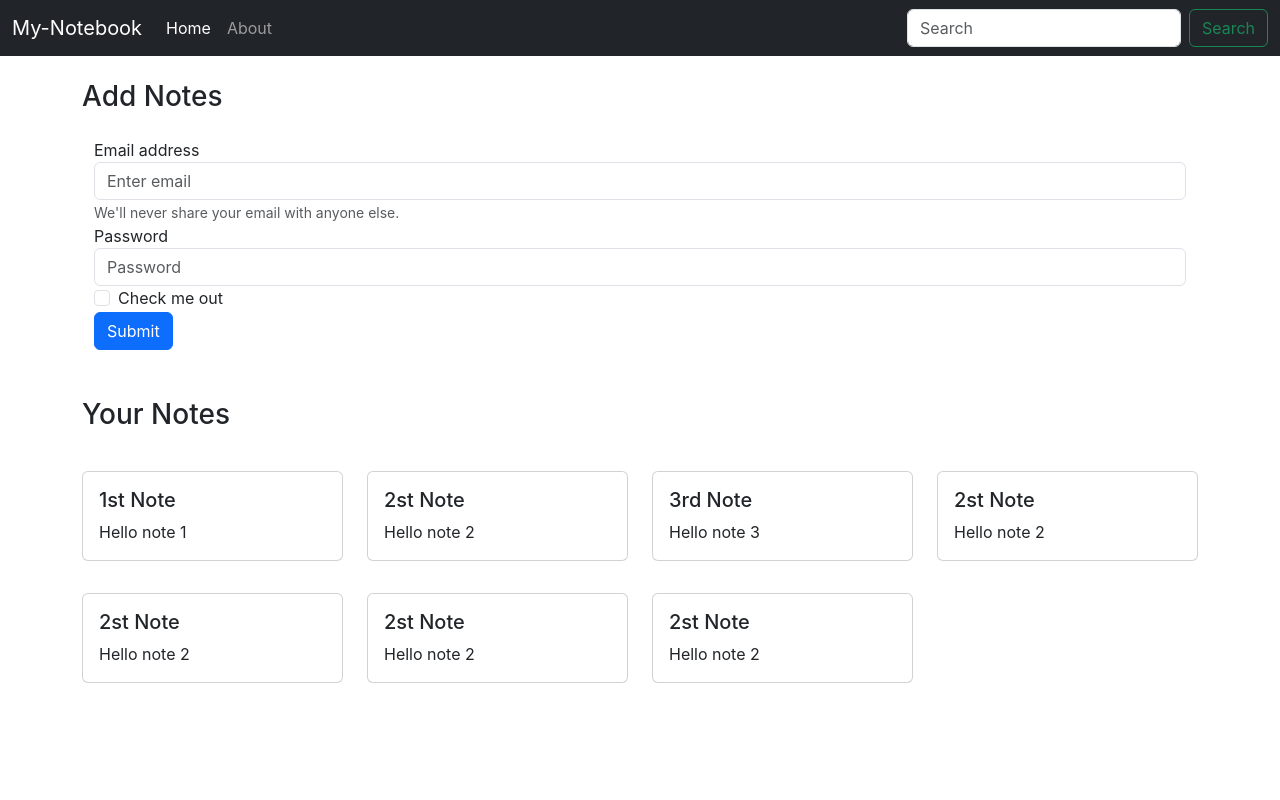
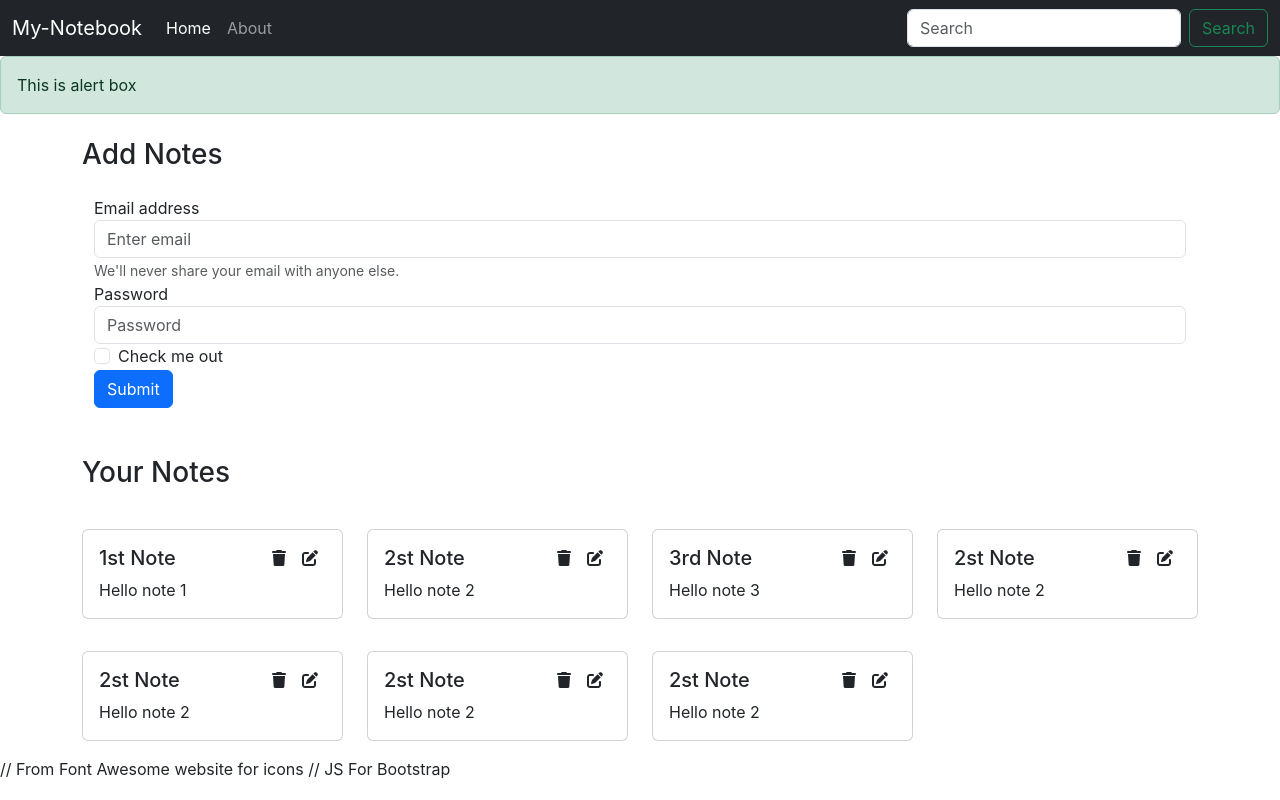
Before and after one commit to dev-ishaan/MERN-project, a React (Create React App) app in the folder my-notebook/: page / in a window 1280 px wide. Built offline with nearby package versions, Linux system fonts and the light colour scheme.

Commit message:
Using Font Awesome for icons

```diff
--- a/my-notebook/public/index.html
+++ b/my-notebook/public/index.html
@@ -41,6 +41,9 @@
       To begin the development, run `npm start` or `yarn start`.
       To create a production bundle, use `npm run build` or `yarn build`.
     -->
+      // From Font Awesome website for icons
+    <script src="https://kit.fontawesome.com/feac1efc1f.js" crossorigin="anonymous"></script>
+    // JS For Bootstrap
     <script src="https://cdn.jsdelivr.net/npm/bootstrap@5.3.3/dist/js/bootstrap.bundle.min.js" integrity="sha384-YvpcrYf0tY3lHB60NNkmXc5s9fDVZLESaAA55NDzOxhy9GkcIdslK1eN7N6jIeHz" crossorigin="anonymous"></script>
 
   </body>
--- a/my-notebook/src/App.js
+++ b/my-notebook/src/App.js
@@ -8,6 +8,7 @@ import Navbar from './components/Navbar';
 import Home from './components/Home';
 import About from './components/About';
 import NoteState from './context/notes/NoteState';
+import Alert from './components/Alert';
 
 function App() {
   return (
@@ -15,6 +16,7 @@ function App() {
       <NoteState>
         <Router>
           <Navbar/>
+          <Alert message="This is alert box" />
             <div className="container">
               <Routes>
                 <Route exact path="/" element={<Home />} />
--- /dev/null
+++ b/my-notebook/src/components/Alert.js
@@ -0,0 +1,13 @@
+import React from 'react'
+
+const Alert = (props) => {
+  return (
+    <div>
+        <div className="alert alert-success" role="alert">
+            {props.message}
+        </div>
+    </div>
+  )
+}
+
+export default Alert
--- a/my-notebook/src/components/Home.js
+++ b/my-notebook/src/components/Home.js
@@ -7,17 +7,17 @@ const Home = () => {
       <div className="container">
       <form className='my-4'>
           <div className="form-group">
-            <label for="exampleInputEmail1">Email address</label>
+            <label htmlFor="exampleInputEmail1">Email address</label>
             <input type="email" className="form-control" id="exampleInputEmail1" aria-describedby="emailHelp" placeholder="Enter email"/>
             <small id="emailHelp" className="form-text text-muted">We'll never share your email with anyone else.</small>
           </div>
           <div className="form-group">
-            <label for="exampleInputPassword1">Password</label>
+            <label htmlFor="exampleInputPassword1">Password</label>
             <input type="password" className="form-control" id="exampleInputPassword1" placeholder="Password"/>
           </div>
           <div className="form-check">
             <input type="checkbox" className="form-check-input" id="exampleCheck1"/>
-            <label className="form-check-label" for="exampleCheck1">Check me out</label>
+            <label className="form-check-label" htmlFor="exampleCheck1">Check me out</label>
           </div>
           <button type="submit" className="btn btn-primary">Submit</button>
       </form>
--- a/my-notebook/src/components/NoteItem.js
+++ b/my-notebook/src/components/NoteItem.js
@@ -4,10 +4,16 @@ const NoteItem = (props) => {
     const {notes} = props
   return (
     <div className='col-md-3 my-3'>
-      <div class="card">
-        <div class="card-body">
-            <h5 class="card-title">{notes.title}</h5>
-            <p class="card-text">{notes.description}</p>
+      <div className="card">
+        <div className="card-body">
+            <div className="d-flex justify-content-between">
+                <h5 className="card-title">{notes.title}</h5>
+                <div className="icons">
+                    <i className="fa-solid fa-trash mx-2"></i>
+                    <i className="fa-solid fa-pen-to-square mx-2"></i>
+                </div>
+            </div>
+            <p className="card-text">{notes.description}</p>
         </div>
         </div>
     </div>
--- a/my-notebook/src/components/Notes.js
+++ b/my-notebook/src/components/Notes.js
@@ -9,7 +9,8 @@ const Notes = () => {
     <div className="row">
       <h3 className="my-4">Your Notes</h3>
       {notes.map((notes) => {
-        return <NoteItem notes={notes}/>
+        // MongoDB fetch the id in for of "._id"
+        return <NoteItem key = {notes._id} notes={notes}/>
       })}
     </div>
   );
--- a/my-notebook/src/context/notes/NoteState.js
+++ b/my-notebook/src/context/notes/NoteState.js
@@ -5,7 +5,7 @@ const NoteState = (props) =>{
 
 const notesInitial = [
     {
-      "_id": "66748018490f3f7196d1c312",
+      "_id": "6674801849230f3f7196d1c312",
       "user": "66707f56a8deb946e39260f1",
       "title": "1st Note",
       "description": "Hello note 1",
@@ -14,7 +14,7 @@ const notesInitial = [
       "__v": 0
     },
     {
-      "_id": "667b0aab887721c268209e78",
+      "_id": "667b0aab88714721c268209e78",
       "user": "66707f56a8deb946e39260f1",
       "title": "2st Note",
       "description": "Hello note 2",
@@ -23,7 +23,7 @@ const notesInitial = [
       "__v": 0
     },
     {
-      "_id": "667b0ab9887721c268209e7b",
+      "_id": "667b0ab9881217721c268209e7b",
       "user": "66707f56a8deb946e39260f1",
       "title": "3rd Note",
       "description": "Hello note 3",
@@ -32,7 +32,7 @@ const notesInitial = [
       "__v": 0
     },
     {
-      "_id": "667b0aab887721c268209e78",
+      "_id": "667b0aab88772651c268209e78",
       "user": "66707f56a8deb946e39260f1",
       "title": "2st Note",
       "description": "Hello note 2",
@@ -41,7 +41,7 @@ const notesInitial = [
       "__v": 0
     },
     {
-      "_id": "667b0aab887721c268209e78",
+      "_id": "667b0aab8877211234c268209e78",
       "user": "66707f56a8deb946e39260f1",
       "title": "2st Note",
       "description": "Hello note 2",
@@ -50,7 +50,7 @@ const notesInitial = [
       "__v": 0
     },
     {
-      "_id": "667b0aab887721c268209e78",
+      "_id": "667b0aab887726561c268209e78",
       "user": "66707f56a8deb946e39260f1",
       "title": "2st Note",
       "description": "Hello note 2",
@@ -59,7 +59,7 @@ const notesInitial = [
       "__v": 0
     },
     {
-      "_id": "667b0aab887721c268209e78",
+      "_id": "667b0aab88772871c268209e78",
       "user": "66707f56a8deb946e39260f1",
       "title": "2st Note",
       "description": "Hello note 2",
--- a/my-notebook/src/index.css
+++ b/my-notebook/src/index.css
@@ -11,3 +11,7 @@ code {
   font-family: source-code-pro, Menlo, Monaco, Consolas, 'Courier New',
     monospace;
 }
+
+i {
+  cursor: pointer;
+}
```
